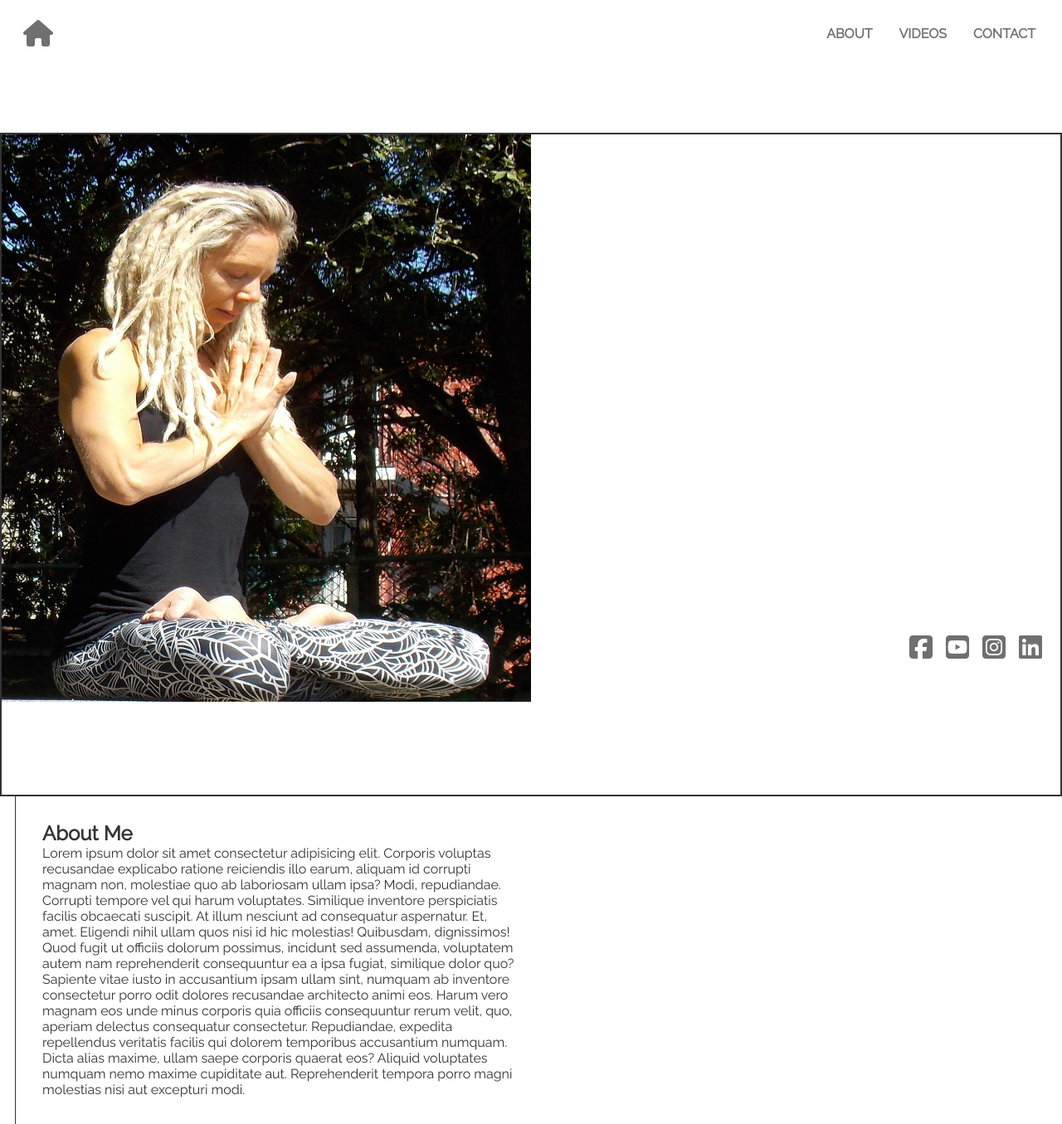
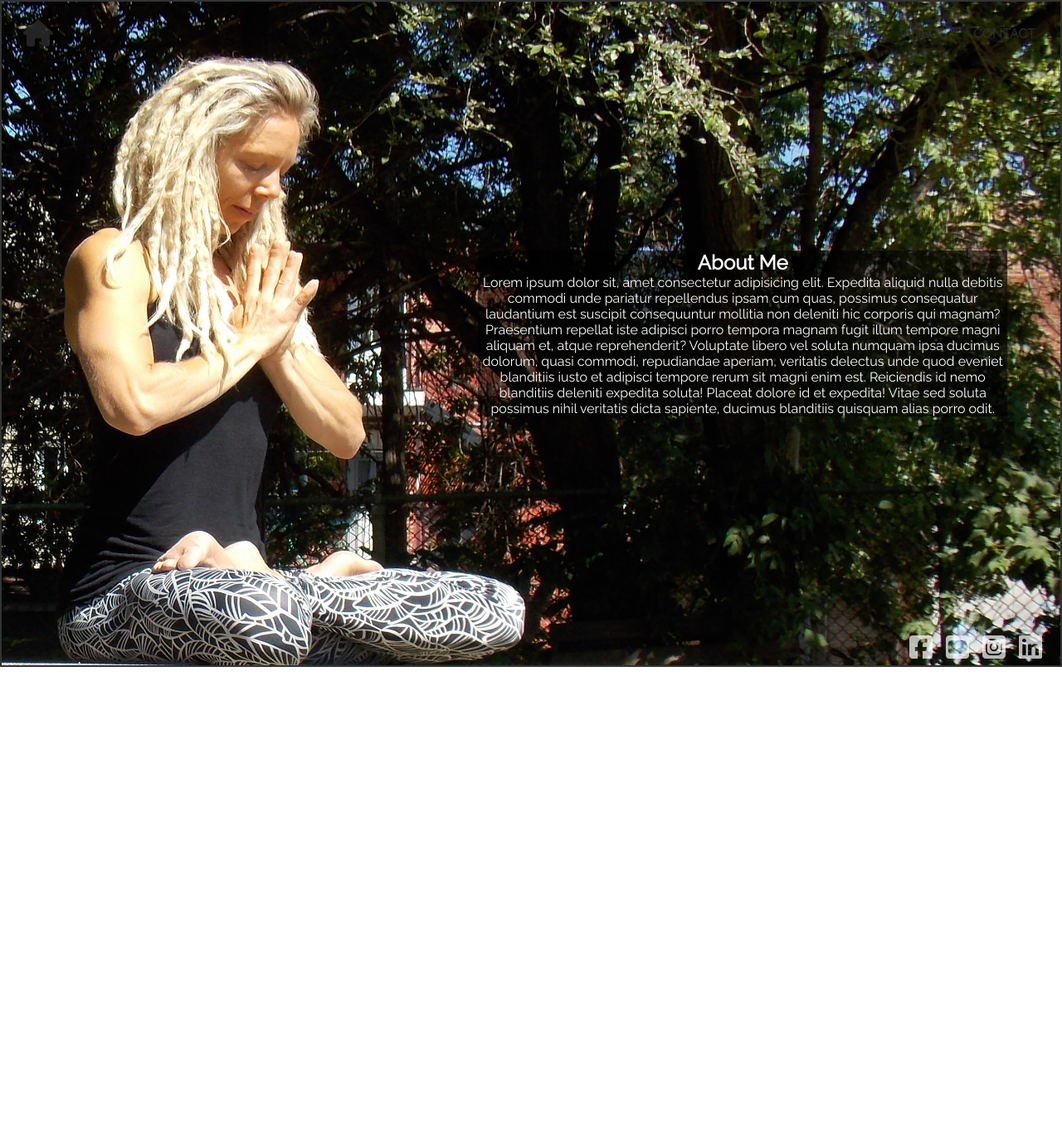
Before and after one commit to notayogilee/yogi-a-lunette-react, a React (Create React App) app: page /about in a window 1280 px wide. Shown: the whole page at 83% size. After the commit the page ends 804 px from the top, so only its background shows below. Built offline with nearby package versions, Linux system fonts and the light colour scheme; a web font is replaced by a local one.

Commit message:
start to fix about

```diff
--- a/src/components/About.js
+++ b/src/components/About.js
@@ -1,20 +1,16 @@
 import React from 'react';
-import yogiAbout from '../img/yogiAbout.jpg';
+import yogiAbout from '../img/showcase.jpg';
 import './About.scss';
 
 const About = () => {
   return (
-    <section id="about">
-      <div className="container">
-        <div className="picture">
-          <img src={yogiAbout} alt="img" className="yogi-pic" />
-        </div>
-        <div className="story">
-          <h2>About Me</h2>
-          <p>Lorem ipsum dolor sit amet consectetur adipisicing elit. Corporis voluptas recusandae explicabo ratione reiciendis illo earum, aliquam id corrupti magnam non, molestiae quo ab laboriosam ullam ipsa? Modi, repudiandae. Corrupti tempore vel qui harum voluptates. Similique inventore perspiciatis facilis obcaecati suscipit. At illum nesciunt ad consequatur aspernatur. Et, amet. Eligendi nihil ullam quos nisi id hic molestias! Quibusdam, dignissimos! Quod fugit ut officiis dolorum possimus, incidunt sed assumenda, voluptatem autem nam reprehenderit consequuntur ea a ipsa fugiat, similique dolor quo? Sapiente vitae iusto in accusantium ipsam ullam sint, numquam ab inventore consectetur porro odit dolores recusandae architecto animi eos. Harum vero magnam eos unde minus corporis quia officiis consequuntur rerum velit, quo, aperiam delectus consequatur consectetur. Repudiandae, expedita repellendus veritatis facilis qui dolorem temporibus accusantium numquam. Dicta alias maxime, ullam saepe corporis quaerat eos? Aliquid voluptates numquam nemo maxime cupiditate aut. Reprehenderit tempora porro magni molestias nisi aut excepturi modi.</p>
-        </div>
+    <div className="container">
+      <img src={yogiAbout} className="yogi-pic" alt="none" />
+      <div className="text">
+        <h2>About Me</h2>
+        <p>Lorem ipsum dolor sit, amet consectetur adipisicing elit. Expedita aliquid nulla debitis commodi unde pariatur repellendus ipsam cum quas, possimus consequatur laudantium est suscipit consequuntur mollitia non deleniti hic corporis qui magnam? Praesentium repellat iste adipisci porro tempora magnam fugit illum tempore magni aliquam et, atque reprehenderit? Voluptate libero vel soluta numquam ipsa ducimus dolorum, quasi commodi, repudiandae aperiam, veritatis delectus unde quod eveniet blanditiis iusto et adipisci tempore rerum sit magni enim est. Reiciendis id nemo blanditiis deleniti expedita soluta! Placeat dolore id et expedita! Vitae sed soluta possimus nihil veritatis dicta sapiente, ducimus blanditiis quisquam alias porro odit.</p>
       </div>
-    </section>
+    </div>
   )
 }
 
--- a/src/components/About.scss
+++ b/src/components/About.scss
@@ -1,26 +1,27 @@
 .container {
-  display: flex;
-  align-items: cover;
-  margin-top: 80px;
-  height: 100vh;
+  position: relative;
   width: 100%;
+  height: auto;
 
-  .picture {
-    width: 50%;
-    height: 100%;
+  .yogi-pic {
+    background: linear-gradient(rgba(0, 0, 0, 0), rgba(0, 0, 0, 1));
+    width: 100%;
+    height: 100vh;
+  }
 
-    .yogi-pic {
-      width: 100%;
-      height: 90%;
-      padding-bottom: 2rem;
+  .text {
+    position: absolute;
+    top: 50%;
+    left: 50%;
+    transform: translate(-10%, -50%);
+    height: auto;
+    background-color: rgba(0, 0, 0, 0.6);
+    // box-shadow: 0px 0px 5px 2px;
+
+    h2,
+    p {
+      color: #fff;
+      text-align: center;
     }
   }
-
-  .story {
-    padding: 2rem;
-    margin-left: 1rem;
-    border-left: solid 1px #333;
-    width: 50%;
-    height: 100%;
-  }
 }
--- a/src/components/Contact.scss
+++ b/src/components/Contact.scss
@@ -3,7 +3,7 @@
   flex-direction: column;
   align-items: center;
   justify-content: center;
-  margin-top: -80px;
+  // margin-top: -80px;
   padding-top: 80px;
   width: 100%;
 
@@ -105,7 +105,7 @@ textarea {
   letter-spacing: 2px;
 }
 
-@media (max-width: 768px) {
+@media (max-width: 767px) {
   // #navbar {
   //   display: none;
   // }
--- a/src/components/Footer.scss
+++ b/src/components/Footer.scss
@@ -16,6 +16,7 @@
   .fab {
     justify-content: right;
     padding: 0.5rem;
+    color: #fff;
   }
 }
 
--- a/src/components/Navbar.scss
+++ b/src/components/Navbar.scss
@@ -1,4 +1,5 @@
 #navbar {
+  position: fixed;
   display: flex;
   justify-content: space-between;
   align-items: center;
@@ -8,7 +9,6 @@
   height: 80px;
   width: 100%;
   z-index: 1;
-  background: transparent;
 
   .title {
     font-family: 'Amatic SC', cursive;
@@ -22,6 +22,10 @@
     align-items: center;
     height: 60px;
     width: 60px;
+
+    .fa-home {
+      color: set-text-color();
+    }
   }
 
   .nav-list ul {
@@ -34,8 +38,17 @@
       padding: 1rem;
       .text {
         font-weight: 800;
+        color: set-text-color();
       }
     }
+  }
+}
+
+@function set-text-color() {
+  @if (lightness(background-color) > 50) {
+    @return #333;
+  } @else {
+    @return #fff;
   }
 }
 
```
Also changed, not shown: src/img/showcase.jpg (added), 1 other file (tests, documents, lock files or other folders).
